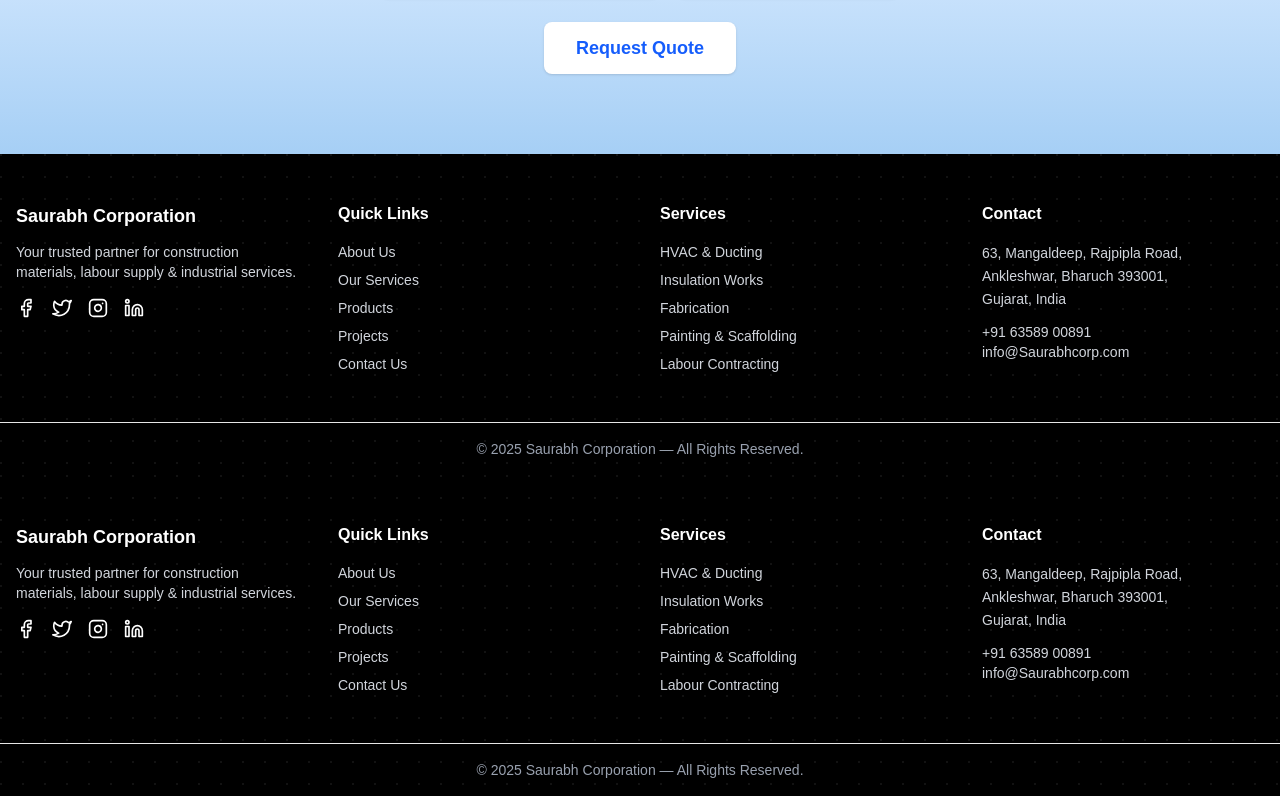
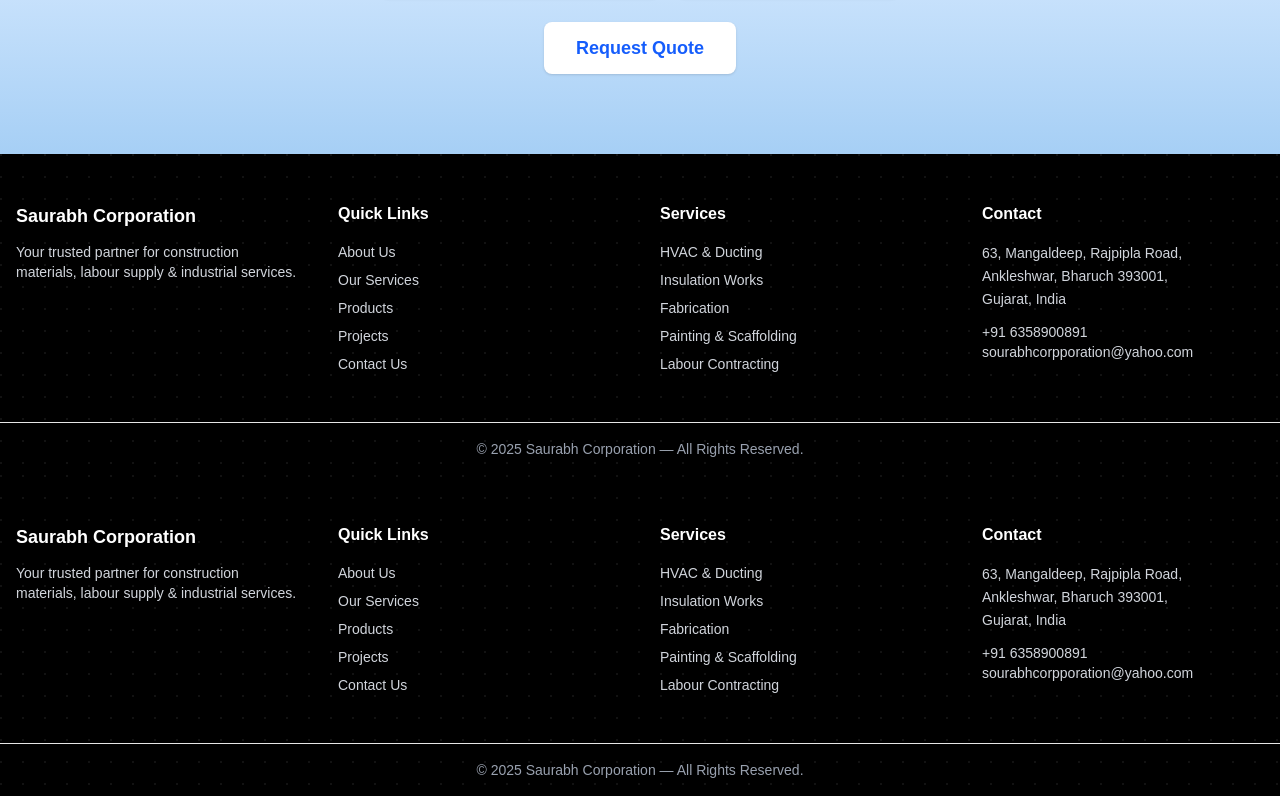
Before and after one commit to bimfroxdemo-hub/Sourabh-Co, a React (Vite) app: page / in a window 1280 px wide. Shown: the part 2912-3708 px from the top of the page. Built offline with nearby package versions, Linux system fonts and the light colour scheme.

Commit message:
footer address change

```diff
--- a/src/ui/Footer.jsx
+++ b/src/ui/Footer.jsx
@@ -23,12 +23,12 @@
             industrial services.
           </p>
 
-          <div className="flex gap-4 mt-4 text-xl">
+          {/* <div className="flex gap-4 mt-4 text-xl">
             <FiFacebook className="hover:text-blue-500 cursor-pointer" />
             <FiTwitter className="hover:text-blue-500 cursor-pointer" />
             <FiInstagram className="hover:text-blue-500 cursor-pointer" />
             <FiLinkedin className="hover:text-blue-500 cursor-pointer" />
-          </div>
+          </div> */}
         </div>
 
         {/* QUICK LINKS */}
@@ -85,11 +85,11 @@
           </p>
 
           <p className="mt-3 text-gray-300 text-sm hover:text-blue-500">
-            +91 63589 00891
+            +91 6358900891
           </p>
 
           <p className="text-gray-300 text-sm hover:text-blue-500">
-            info@Saurabhcorp.com
+            sourabhcorpporation@yahoo.com
           </p>
         </div>
 
```
